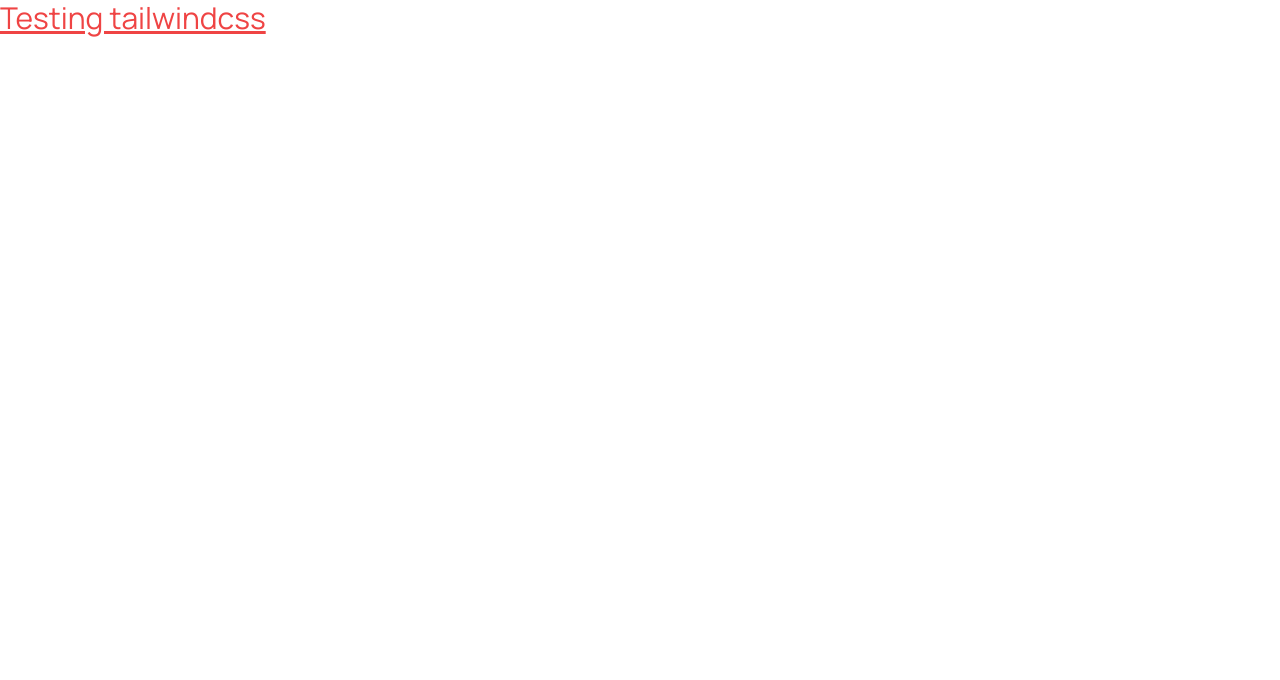
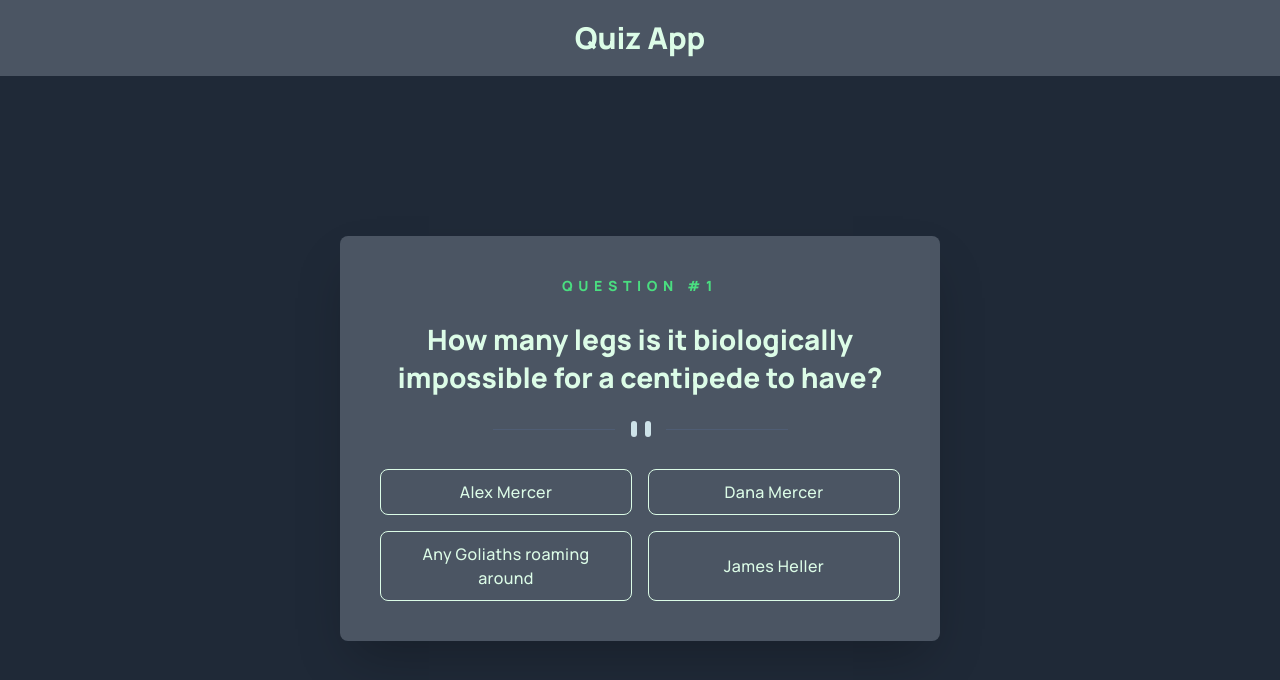
Before and after one commit to agusthas/quiz-app, a Next.js app: page / in a window 1280 px wide. Shown: the top 680 px of the page. Built offline with nearby package versions, Linux system fonts and the light colour scheme.

Commit message:
feat: add quiz structure and styling

```diff
--- /dev/null
+++ b/components/Header.tsx
@@ -0,0 +1,9 @@
+export default function Header() {
+  return (
+    <header className="bg-gray-600 p-5">
+      <h1 className="text-center text-3xl font-extrabold text-green-100">
+        Quiz App
+      </h1>
+    </header>
+  );
+}
--- /dev/null
+++ b/components/Layout.tsx
@@ -0,0 +1,14 @@
+import Header from "./Header";
+
+type LayoutProps = {
+  children: React.ReactNode;
+};
+
+export default function Layout({ children }: LayoutProps) {
+  return (
+    <div className="flex min-h-screen flex-col bg-gray-800">
+      <Header />
+      {children}
+    </div>
+  );
+}
--- /dev/null
+++ b/components/Quiz.tsx
@@ -0,0 +1,75 @@
+function SVGDivider() {
+  return (
+    <svg width="295" height="16" xmlns="http://www.w3.org/2000/svg">
+      <g fill="none" fillRule="evenodd">
+        <path fill="#4F5D74" d="M0 8h122v1H0zM173 8h122v1H173z" />
+        <g transform="translate(138)" fill="#CEE3E9">
+          <rect width="6" height="16" rx="3" />
+          <rect x="14" width="6" height="16" rx="3" />
+        </g>
+      </g>
+    </svg>
+  );
+}
+
+function Question({ count, question }: { count: number; question: string }) {
+  return (
+    <div className="text-center font-extrabold">
+      <h2 className="text-sm uppercase tracking-[0.35rem] text-green-400">
+        Question #{count + 1}
+      </h2>
+      <p
+        className="mt-6 text-2xl leading-snug text-green-100 sm:text-[1.75rem]"
+        dangerouslySetInnerHTML={{ __html: question }}
+      ></p>
+    </div>
+  );
+}
+
+function Answers({
+  answers,
+  handleClick,
+}: {
+  answers: string[];
+  handleClick: () => void;
+}) {
+  console.log(answers);
+  return (
+    <div className="mt-8 grid grid-cols-2 gap-4">
+      {answers.map((ans, i) => (
+        <button
+          key={i}
+          type="button"
+          onClick={handleClick}
+          className="rounded-lg border border-green-100 px-5 py-2.5 text-center font-medium tracking-wide text-green-100 hover:border-green-400 hover:bg-green-400 hover:text-gray-800 focus:ring-4 focus:ring-green-200"
+          dangerouslySetInnerHTML={{ __html: ans }}
+        ></button>
+      ))}
+    </div>
+  );
+}
+
+export default function Quiz() {
+  return (
+    <div className="flex max-w-[600px] flex-col rounded-lg bg-gray-600 py-10 px-4 text-center shadow-2xl sm:px-10">
+      <Question
+        count={0}
+        question={
+          "How many legs is it biologically impossible for a centipede to have?"
+        }
+      />
+      <div className="mt-6 flex items-center justify-center">
+        <SVGDivider />
+      </div>
+      <Answers
+        answers={[
+          "Alex Mercer",
+          "Dana Mercer",
+          "Any Goliaths roaming around",
+          "James Heller",
+        ]}
+        handleClick={() => alert("clicked")}
+      />
+    </div>
+  );
+}
--- a/pages/index.tsx
+++ b/pages/index.tsx
@@ -1,19 +1,21 @@
 import type { NextPage } from "next";
 import Head from "next/head";
+import Layout from "../components/Layout";
+import Quiz from "../components/Quiz";
 
 const Home: NextPage = () => {
   return (
-    <div>
+    <Layout>
       <Head>
         <title>Quiz App</title>
         <meta name="description" content="Generated by create next app" />
         <link rel="icon" href="/favicon.ico" />
       </Head>
 
-      <h1 className="text-3xl text-red-500 underline font-sans">
-        Testing tailwindcss
-      </h1>
-    </div>
+      <main className="flex flex-1 items-center justify-center p-4 font-sans">
+        <Quiz />
+      </main>
+    </Layout>
   );
 };
 
```
